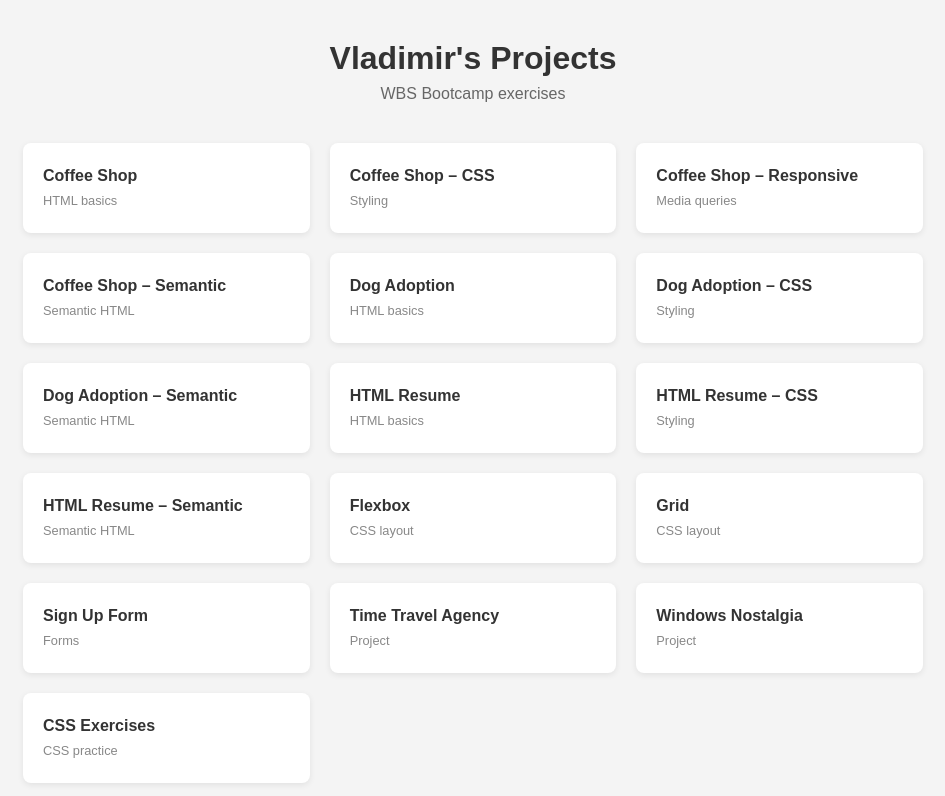
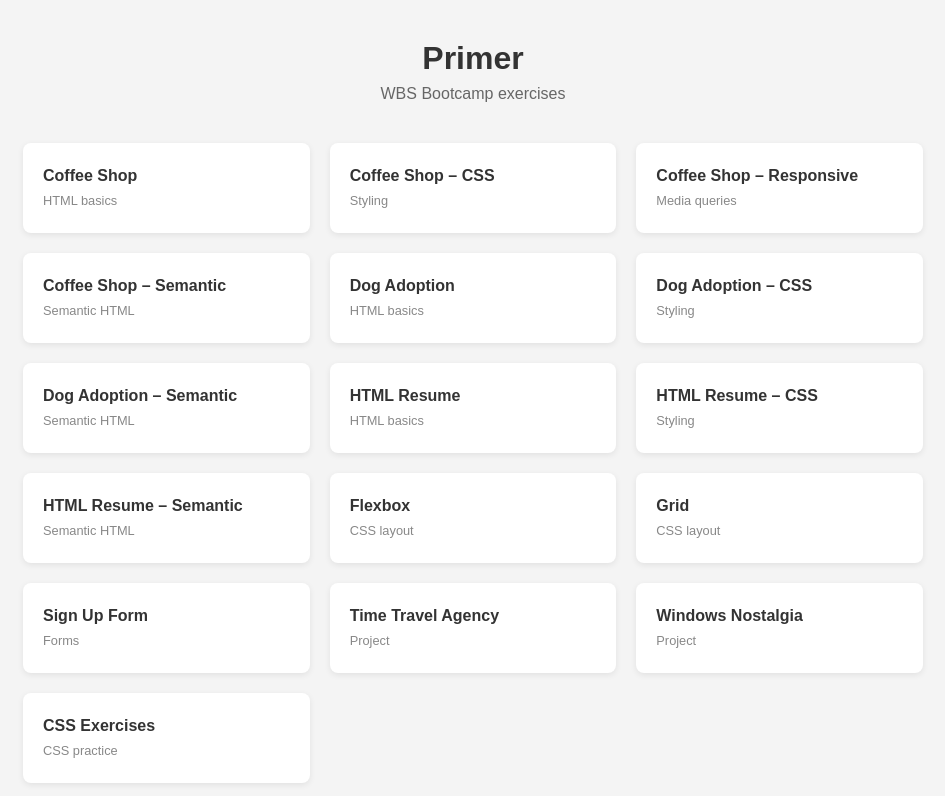
Before and after one commit to wkosenkow/wbs-exercises, a plain HTML site: page index.html in a window 1280 px wide. Shown: the whole page, without its empty margins (167-1112 px from the left). Drawn offline with Linux system fonts and the light colour scheme.

Commit message:
Rename title and heading to Primer

```diff
--- a/index.html
+++ b/index.html
@@ -3,7 +3,7 @@
 <head>
   <meta charset="UTF-8" />
   <meta name="viewport" content="width=device-width, initial-scale=1.0" />
-  <title>Vladimir's Projects</title>
+  <title>Primer</title>
   <style>
     * { box-sizing: border-box; margin: 0; padding: 0; }
     body {
@@ -54,7 +54,7 @@
   </style>
 </head>
 <body>
-  <h1>Vladimir's Projects</h1>
+  <h1>Primer</h1>
   <p class="subtitle">WBS Bootcamp exercises</p>
   <div class="grid">
     <a class="card" href="coffee-shop-website/"><h2>Coffee Shop</h2><span>HTML basics</span></a>
```
